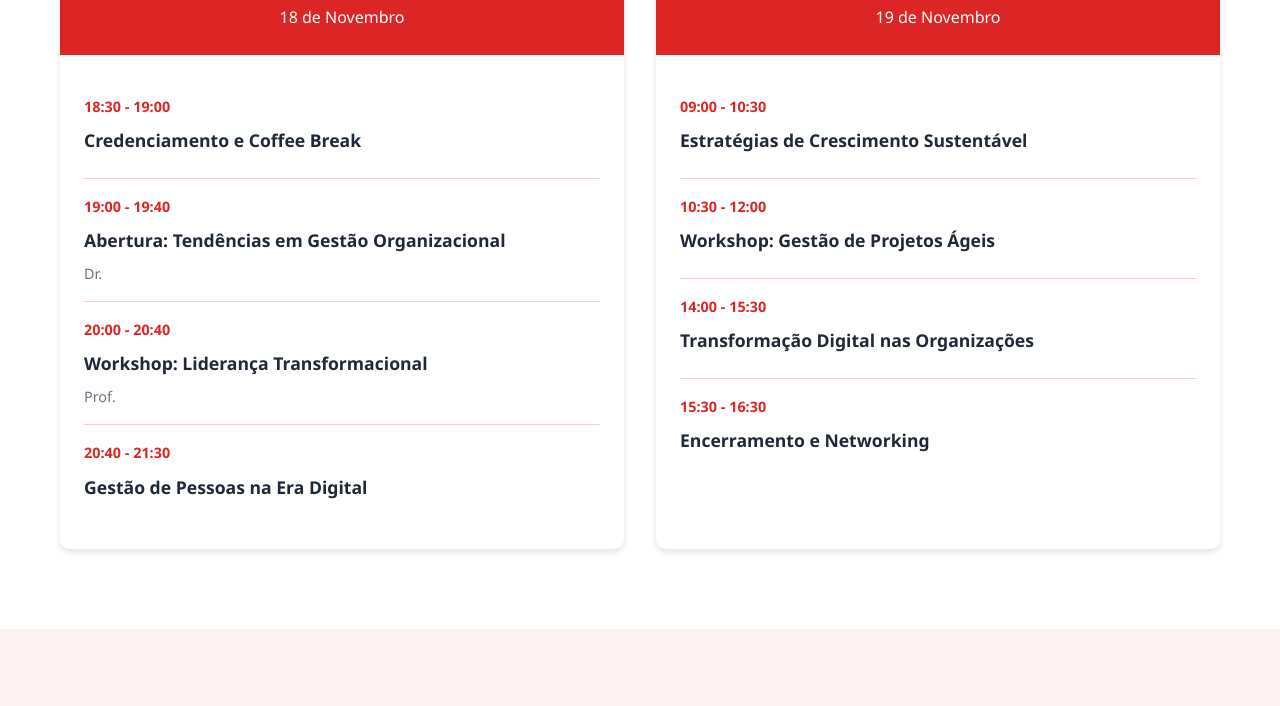
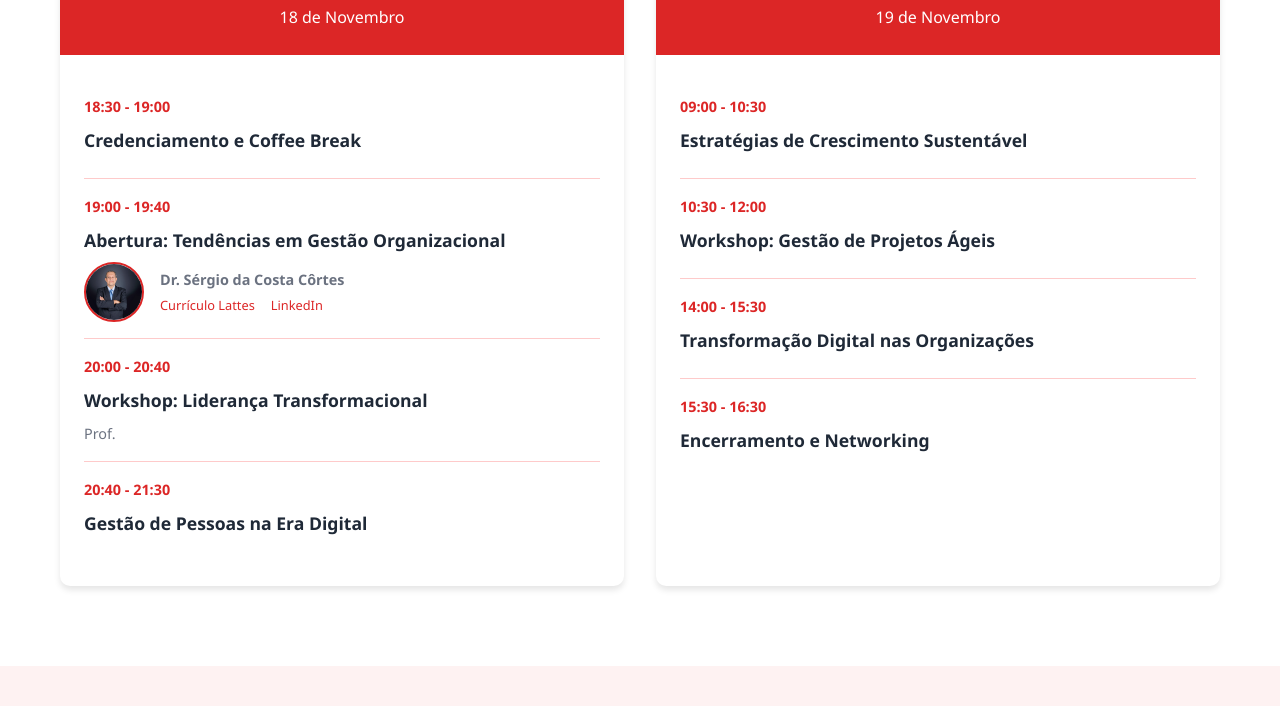
Before and after one commit to Data-iesb/JornaGEO, a plain HTML site: page index.html in a window 1280 px wide. Shown: the part 2337-3043 px from the top of the page. Drawn offline with Linux system fonts and the light colour scheme.

Commit message:
Adiciona foto, Lattes e LinkedIn para palestrantes

```diff
--- a/content-loader.js
+++ b/content-loader.js
@@ -76,7 +76,22 @@ class ContentLoader {
                 <div class="session">
                     <div class="session-time">${session.time}</div>
                     <div class="session-title">${session.title}</div>
-                    ${session.speaker ? `<div class="session-speaker">${session.speaker}</div>` : ''}
+                    ${session.speaker ? `
+                        <div class="session-speaker">
+                            ${session.speakerInfo ? `
+                                <div class="speaker-info">
+                                    <img src="${session.speakerInfo.photo}" alt="${session.speaker}" class="speaker-photo">
+                                    <div class="speaker-details">
+                                        <div class="speaker-name">${session.speaker}</div>
+                                        <div class="speaker-links">
+                                            <a href="${session.speakerInfo.lattes}" target="_blank">Currículo Lattes</a>
+                                            <a href="${session.speakerInfo.linkedin}" target="_blank">LinkedIn</a>
+                                        </div>
+                                    </div>
+                                </div>
+                            ` : session.speaker}
+                        </div>
+                    ` : ''}
                 </div>
             `).join('');
 
--- a/content.json
+++ b/content.json
@@ -52,7 +52,12 @@
           {
             "time": "19:00 - 19:40",
             "title": "Abertura: Tendências em Gestão Organizacional",
-            "speaker": "Dr. <nome>",
+            "speaker": "Dr. Sérgio da Costa Côrtes",
+            "speakerInfo": {
+              "photo": "media/sergio.jpeg",
+              "lattes": "http://lattes.cnpq.br/1206696860799261",
+              "linkedin": "https://www.linkedin.com/in/s%C3%A9rgio-da-costa-c%C3%B4rtes-01032951/"
+            },
             "type": "keynote"
           },
           {
--- a/styles.css
+++ b/styles.css
@@ -306,6 +306,48 @@ section {
     font-size: 0.9rem;
 }
 
+.speaker-info {
+    display: flex;
+    align-items: center;
+    gap: 1rem;
+    margin-top: 0.5rem;
+}
+
+.speaker-photo {
+    width: 60px;
+    height: 60px;
+    border-radius: 50%;
+    object-fit: cover;
+    border: 2px solid var(--primary-color);
+}
+
+.speaker-details {
+    flex: 1;
+}
+
+.speaker-name {
+    font-weight: 600;
+    color: var(--text-dark);
+    margin-bottom: 0.25rem;
+}
+
+.speaker-links {
+    display: flex;
+    gap: 1rem;
+}
+
+.speaker-links a {
+    color: var(--primary-color);
+    text-decoration: none;
+    font-size: 0.8rem;
+    transition: color 0.3s ease;
+}
+
+.speaker-links a:hover {
+    color: var(--accent-color);
+    text-decoration: underline;
+}
+
 /* Registration Section */
 .registration {
     background: var(--bg-light);
```
Also changed, not shown: media/sergio.jpeg (added).
